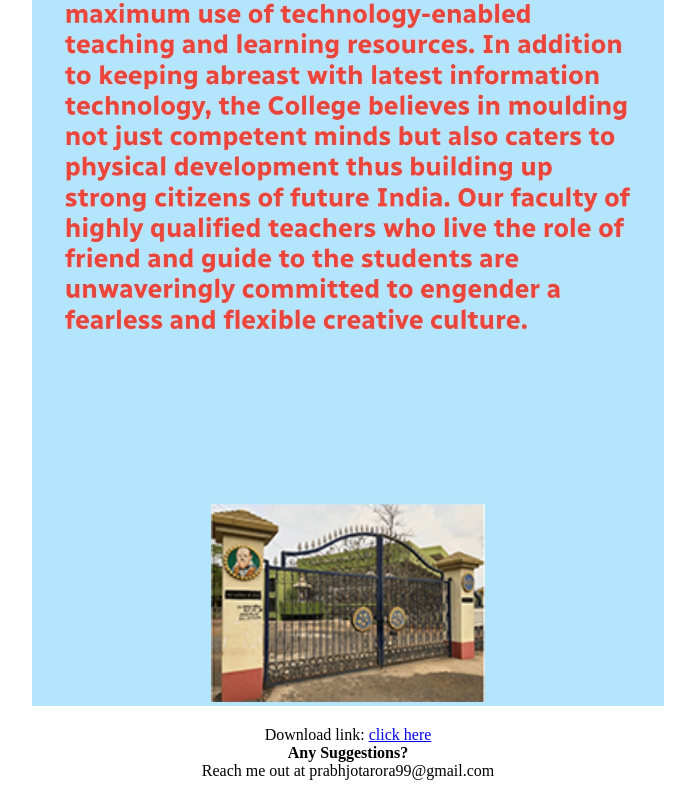
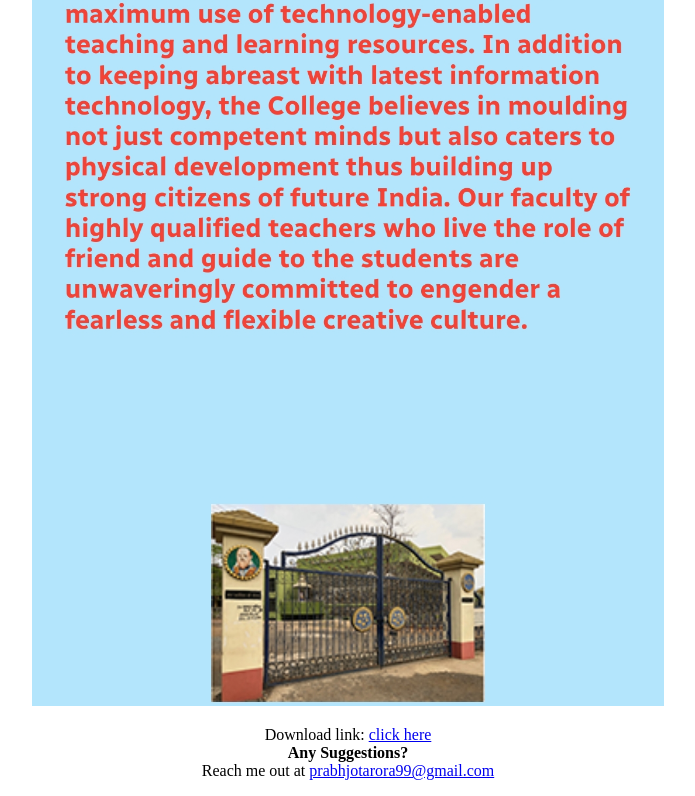
Before and after one commit to prabhjot-arora31/SFS_Main, a plain HTML site: page index.html in a window 1280 px wide. Shown: the part 2313-3109 px from the top of the page, without its empty margins (292-987 px from the left). Drawn offline with Linux system fonts and the light colour scheme.

Commit message:
Update index.html

```diff
--- a/index.html
+++ b/index.html
@@ -28,7 +28,8 @@
           <a href="app-release.apk">click here</a>
           <br />
           <b>Any Suggestions? </b> <br />
-          Reach me out at prabhjotarora99@gmail.com
+          Reach me out at
+          <a href="prabhjotarora99@gmail.com"> prabhjotarora99@gmail.com </a>
         </p>
       </center>
     </div>
```
